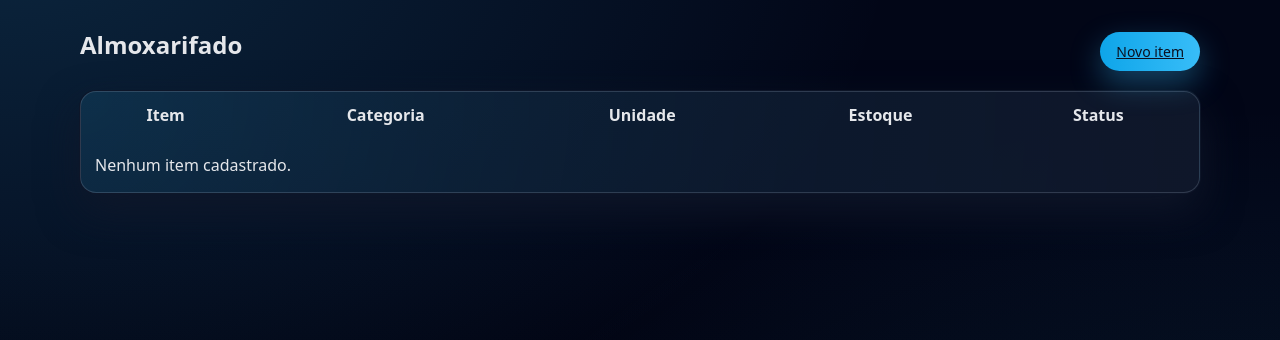
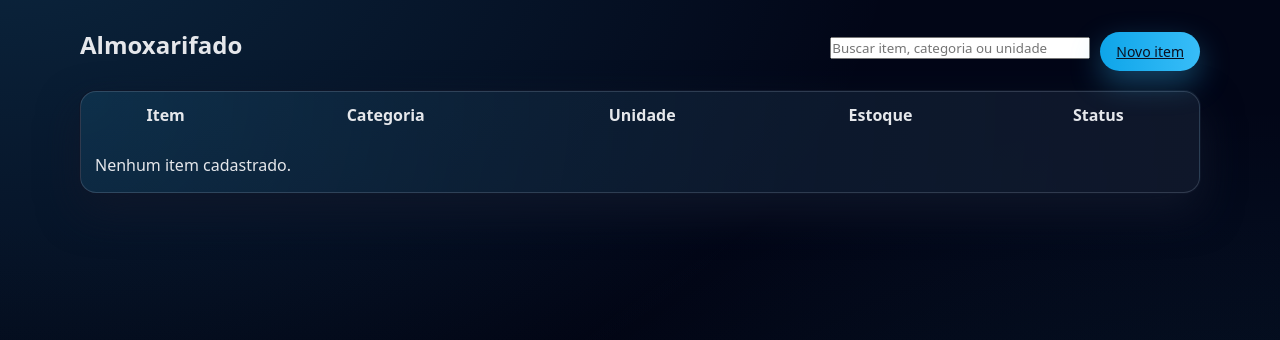
Before and after one commit to NettoSantana/gerenciador-ativos, a Flask app: page /almoxarifado/ in a window 1280 px wide. Shown: the part 95-435 px from the top of the page. Run offline with Flask 3, Linux system fonts and the light colour scheme; a user stored in the database is signed in; data that the repository does not hold is empty; parts of the project's set-up code (start-up, migrations or seed data) failed here and were passed over.

Commit message:
feat(almoxarifado): adicionar busca de itens na listagem

```diff
--- a/templates/almoxarifado/index.html
+++ b/templates/almoxarifado/index.html
@@ -4,9 +4,19 @@
 {% block content %}
 <div class="page">
 
-  <div class="page-header" style="display:flex; justify-content:space-between; align-items:center;">
+  <div class="page-header" style="display:flex; justify-content:space-between; align-items:center; gap:12px;">
     <h1>Almoxarifado</h1>
-    <a href="{{ url_for('almoxarifado.novo') }}" class="btn-primary">Novo item</a>
+
+    <div style="display:flex; gap:10px; align-items:center;">
+      <input
+        type="text"
+        id="searchInput"
+        class="input"
+        placeholder="Buscar item, categoria ou unidade"
+        style="min-width:260px;"
+      >
+      <a href="{{ url_for('almoxarifado.novo') }}" class="btn-primary">Novo item</a>
+    </div>
   </div>
 
   <div class="card" style="width:100%; max-width:100%; padding:0;">
@@ -20,7 +30,7 @@
           <th style="padding:12px 14px;">Status</th>
         </tr>
       </thead>
-      <tbody>
+      <tbody id="almoxTable">
         {% if itens and itens|length > 0 %}
           {% for it in itens %}
           <tr>
@@ -47,4 +57,19 @@
   </div>
 
 </div>
+
+<script>
+  const searchInput = document.getElementById("searchInput");
+  const tableBody = document.getElementById("almoxTable");
+
+  searchInput.addEventListener("keyup", function () {
+    const filter = this.value.toLowerCase();
+    const rows = tableBody.getElementsByTagName("tr");
+
+    for (let i = 0; i < rows.length; i++) {
+      const text = rows[i].innerText.toLowerCase();
+      rows[i].style.display = text.includes(filter) ? "" : "none";
+    }
+  });
+</script>
 {% endblock %}
```
